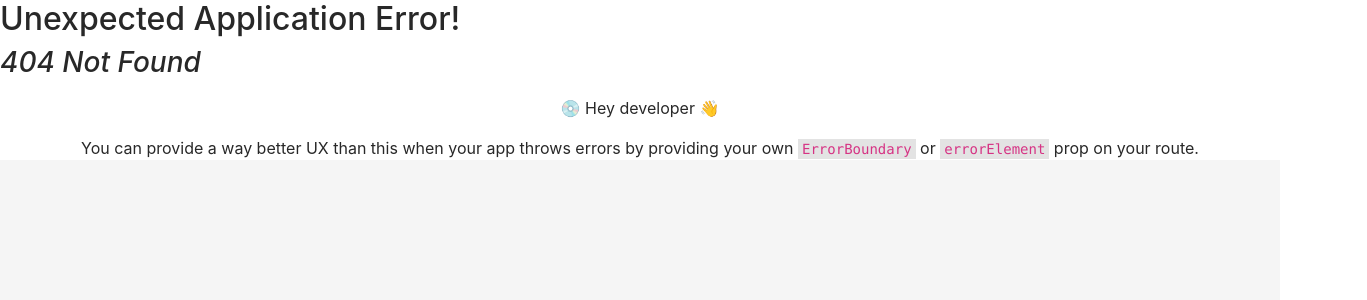
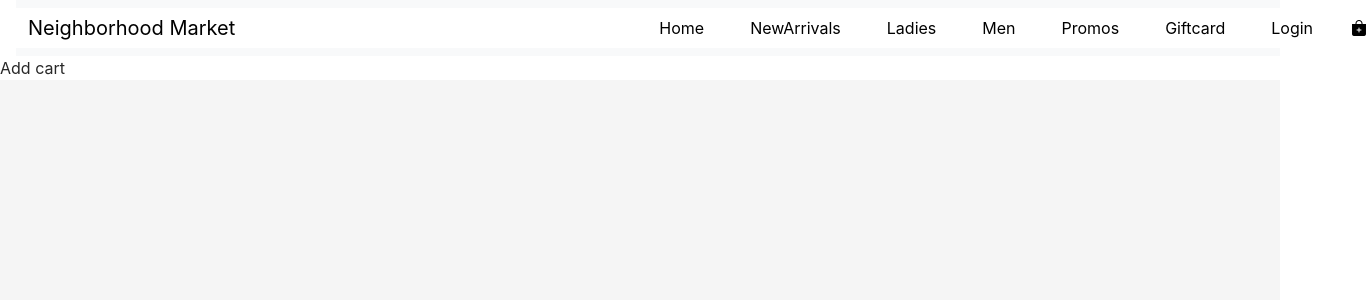
Before and after one commit to Darklove12/Team_Youth_Developer, a React (Vite) app: page /cart in a window 1280 px wide. Before the commit this address had no page. Shown: the top 300 px of the page, 1367 px wide, since content can reach past the window. Built offline with nearby package versions, Linux system fonts and the light colour scheme.

Commit message:
added for cart

```diff
--- /dev/null
+++ b/src/pages/Cart.jsx
@@ -0,0 +1,12 @@
+import React from 'react'
+
+const Cart = () => {
+  return (
+
+    <div>
+      Add cart
+    </div>
+  )
+}
+
+export default Cart
```
Also changed, not shown: src/Router.jsx (+6 -2 lines).
